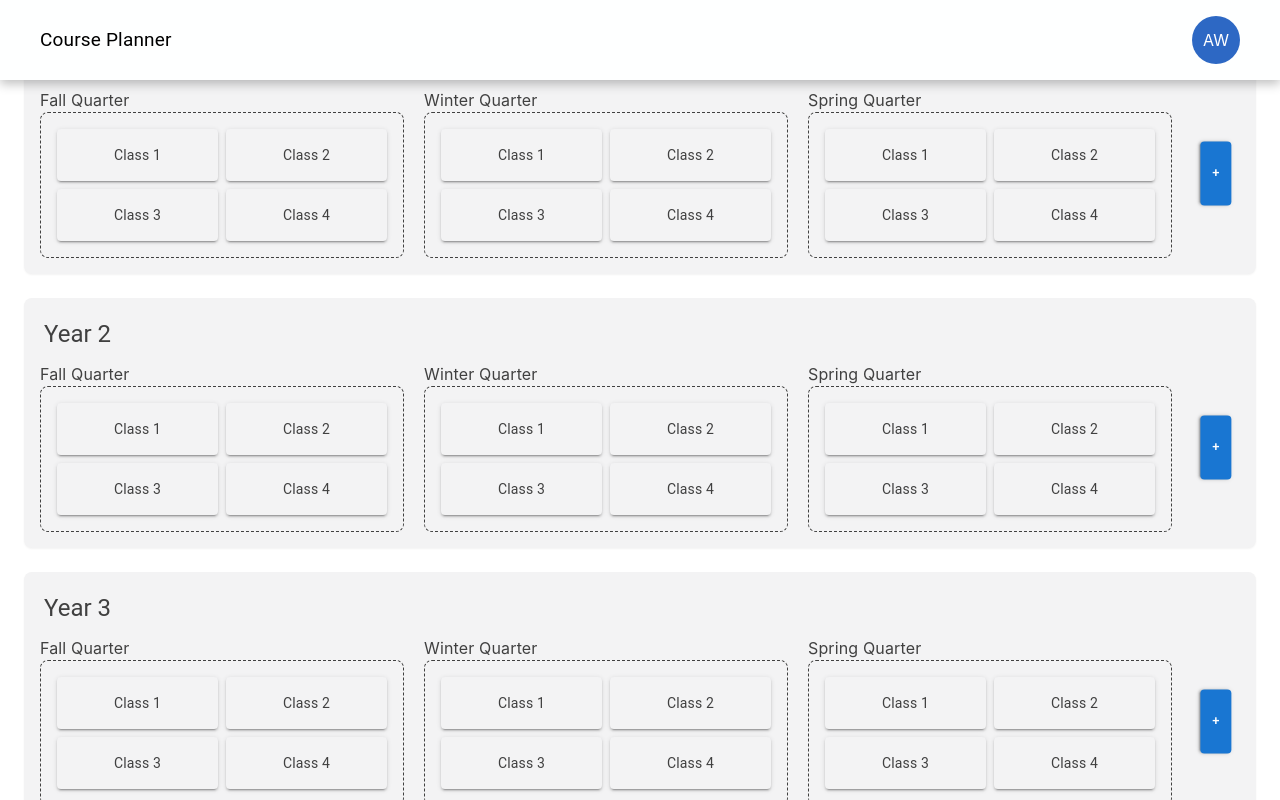
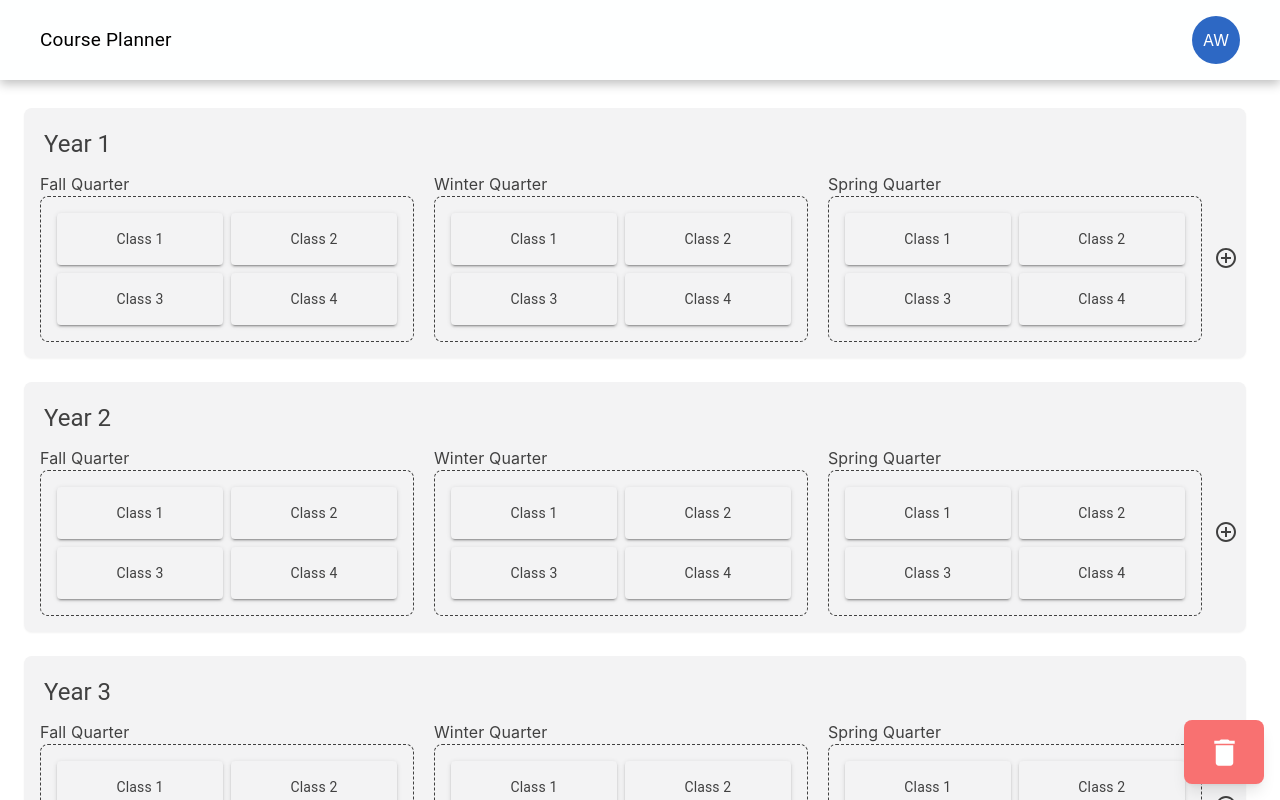
Before and after one commit to AudreyW05/Four-Year-Plan-Frontend, a React (Create React App) app: page / in a window 1280 px wide. Shown: the top 800 px of the page. Built offline with nearby package versions, Linux system fonts and the light colour scheme.

Commit message:
Added trash box and changed add/remove summer quarter button

```diff
--- a/src/components/Home/HomeMain/HomeMain.tsx
+++ b/src/components/Home/HomeMain/HomeMain.tsx
@@ -1,15 +1,19 @@
 import React, { useState } from 'react';
 import YearBox from '@components/Home/HomeMain/YearBox/YearBox';
+import TrashBox from '@components/Home/HomeMain/TrashBox/TrashBox';
 import { Box } from '@mui/material';
 
 const HomeMain = () => {
   return (
-    <Box className="flex flex-col my-3">
-      <YearBox year='1'/>
-      <YearBox year='2'/>
-      <YearBox year='3'/>
-      <YearBox year='4'/>
-    </Box>
+    <>
+      <Box className='flex flex-col my-3 mt-24'>
+        <YearBox year='1'/>
+        <YearBox year='2'/>
+        <YearBox year='3'/>
+        <YearBox year='4'/>
+      </Box>
+      <TrashBox/>
+    </>
   );
 };
 
--- /dev/null
+++ b/src/components/Home/HomeMain/TrashBox/TrashBox.tsx
@@ -0,0 +1,19 @@
+import React, { useState } from 'react';
+import { Box } from '@mui/material';
+import DeleteIcon from '@mui/icons-material/Delete';
+import DeleteOutlineIcon from '@mui/icons-material/DeleteOutline';
+
+const TrashBox = () => {
+  const [isHovered, setIsHovered] = useState(false);
+  return (
+    <Box
+      className='fixed bottom-4 right-4 bg-bgTrash text-white p-4 rounded-lg shadow-lg w-20 h-16 flex items-center justify-center hover:bg-bgWhite hover:border-2 hover:border-bgTrash'
+      onMouseEnter={() => setIsHovered(true)} // Set hover to true when mouse enters
+      onMouseLeave={() => setIsHovered(false)} // Set hover to false when mouse leaves
+    >
+      {isHovered ? <DeleteOutlineIcon fontSize='large' className='text-bgTrash'/> : <DeleteIcon fontSize='large' className='text-bgWhite'/>}
+    </Box>
+  );
+};
+
+export default TrashBox;
--- a/src/components/Home/HomeMain/YearBox/YearBox.tsx
+++ b/src/components/Home/HomeMain/YearBox/YearBox.tsx
@@ -2,6 +2,10 @@
 import React, { useState } from 'react';
 import QuarterBox from '@components/Home/HomeMain/YearBox/QuarterBox/QuarterBox';
 import { Box, Button, Typography } from "@mui/material";
+import AddCircleOutlineIcon from '@mui/icons-material/AddCircleOutline';
+import RemoveCircleOutlineIcon from '@mui/icons-material/RemoveCircleOutline';
+import AddCircleIcon from '@mui/icons-material/AddCircle';
+import RemoveCircleIcon from '@mui/icons-material/RemoveCircle';
 
 type Props = {
   year: string;
@@ -11,6 +15,7 @@ const YearBox = (props: Props) => {
   // Initial quarters without "Summer"
   const [quarters, setQuarters] = useState<string[]>(["Fall Quarter", "Winter Quarter", "Spring Quarter"]);
   const [showSummer, setShowSummer] = useState<boolean>(false);
+  const [isHovered, setIsHovered] = useState(false);
 
   // Toggle function to add or remove "Summer"
   const toggleSummer = () => {
@@ -23,30 +28,31 @@ const YearBox = (props: Props) => {
   };
 
   return (
-    <Box className="font-Inter bg-bgGray text-textGray flex flex-col items-start justify-center w-auto p-2 rounded-lg shadow-sm mx-6 my-3">
+    <Box className='font-Inter bg-bgGray text-textGray justify-center w-fit p-2 rounded-lg shadow-sm mx-6 my-3'>
       {/* Year # on top */}
-      <Typography className="flex-shrink-0 mb-1 text-left pl-3 pt-3" variant="h5" align="center">
+      <Typography className='flex-shrink-0 mb-1 text-left pl-3 pt-3' variant='h5' align='center'>
         Year {props.year}
       </Typography>
 
       {/* QuarterBoxes will flex here */}
-      <Box
-        className="bg-bgGray text-textGray flex flex-row items-center flex-grow gap-1">
+      <Box className='bg-bgGray text-textGray flex flex-row items-center flex-grow gap-1 justify-between w-full'>
         {quarters.map((quarter, index) => (
           <QuarterBox key={index} quarter={quarter} />
         ))}
-        <Button
-          className="rotate-90"
+        <Box
           onClick={toggleSummer}
-          color="primary"
-          variant="contained"
-          size="small"
-
+          onMouseEnter={() => setIsHovered(true)}
+          onMouseLeave={() => setIsHovered(false)}
         >
-          <span className="-rotate-90">
-            {showSummer ? "-" : "+"}
-          </span>
-        </Button>
+          {!isHovered
+          ? showSummer
+            ? <RemoveCircleOutlineIcon className='text-textGray' />
+            : <AddCircleOutlineIcon className='text-textGray' />
+          : showSummer
+          ? <RemoveCircleIcon className='text-textGray' />
+          : <AddCircleIcon className='text-textGray' />
+        }
+        </Box>
       </Box>
     </Box>
   );
--- a/src/tailwind.config.js
+++ b/src/tailwind.config.js
@@ -14,6 +14,7 @@ const TailWindTheme = {
       uclaLightBlue: '#DAEBFE',
       bgBlur: 'rgba(255, 255, 255, 0.5)',
       transparent: 'transparent',
+      bgTrash: '#f87171',
     },
     fontSize: {
       sm: 12,
```
